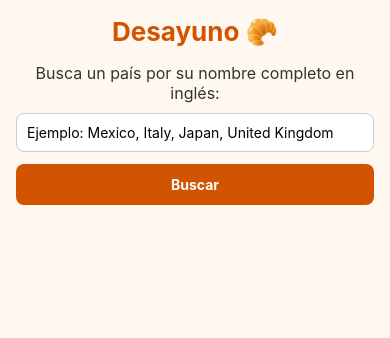
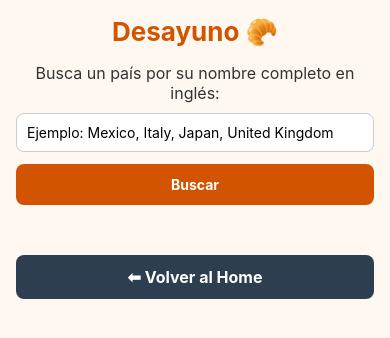
Before and after one commit to AngelsPinzon/ParcialComidita, a React Native app in the folder segunda/: screen /Desayuno in a window 390 px wide. Shown: the top 338 px of the page. Built offline with nearby package versions, Linux system fonts and the light colour scheme.

Commit message:
Se agrega un botón en "Desayuno" para volver al home

```diff
--- a/segunda/Desayuno.js
+++ b/segunda/Desayuno.js
@@ -1,11 +1,22 @@
-import React, { useState } from 'react';
-import { StyleSheet, Text, View, TextInput, TouchableOpacity, Image, ScrollView, ActivityIndicator } from 'react-native';
+import React, { useState, useRef } from 'react';
+import {
+    StyleSheet,
+    Text,
+    View,
+    TextInput,
+    TouchableOpacity,
+    Image,
+    ScrollView,
+    ActivityIndicator,
+    Animated
+} from 'react-native';
 
-export default function Desayuno() {
+export default function Desayuno({ navigation }) {
     const [pais, setPais] = useState('');
     const [data, setData] = useState(null);
-  const [recetas, setRecetas] = useState([]); // array para múltiples recetas
+    const [recetas, setRecetas] = useState([]);
     const [loading, setLoading] = useState(false);
+    const [recetaMensaje, setRecetaMensaje] = useState(null);
 
     const normalizePais = (input) => input.trim().toLowerCase();
 
@@ -32,6 +43,35 @@ export default function Desayuno() {
             'kenya': 'Kenyan',
         };
         return map[paisInput] || paisInput;
+    };
+
+    const traducirTexto = async (texto, source = 'en', target = 'es') => {
+        try {
+            const response = await fetch('https://de.libretranslate.com/translate', {
+                method: 'POST',
+                headers: {
+                    'Content-Type': 'application/json',
+                    'accept': 'application/json'
+                },
+                body: JSON.stringify({
+                    q: texto,
+                    source,
+                    target,
+                    format: 'text',
+                }),
+            });
+
+            const data = await response.json();
+            if (data && data.translatedText) {
+                return data.translatedText;
+            } else {
+                console.warn("Respuesta inesperada de LibreTranslate:", data);
+                return texto;
+            }
+        } catch (error) {
+            console.error('Error traduciendo:', error);
+            return texto;
+        }
     };
 
     const buscarPaisYRecetas = async () => {
@@ -79,8 +119,7 @@ export default function Desayuno() {
                 return;
             }
 
-      // Filtrar recetas que coincidan con el área
-      const mealsToCheck = jsonBreakfast.meals.slice(0, 50); // revisar hasta 50 para más opciones
+            const mealsToCheck = jsonBreakfast.meals.slice(0, 50);
             const recetasEncontradas = [];
 
             for (const meal of mealsToCheck) {
@@ -93,7 +132,7 @@ export default function Desayuno() {
                     const detalle = jsonDetalle.meals[0];
                     if (detalle.strArea.toLowerCase() === areaTheMealDB.toLowerCase()) {
                         recetasEncontradas.push(detalle);
-            if (recetasEncontradas.length >= 5) break; // máximo 5 recetas
+                        if (recetasEncontradas.length >= 5) break;
                     }
                 }
             }
@@ -105,7 +144,16 @@ export default function Desayuno() {
                 return;
             }
 
-      setRecetas(recetasEncontradas);
+            const recetasTraducidas = [];
+            for (const receta of recetasEncontradas) {
+                const instruccionesTraducidas = await traducirTexto(receta.strInstructions, 'en', 'es');
+                recetasTraducidas.push({
+                    ...receta,
+                    strInstructions: instruccionesTraducidas,
+                });
+            }
+
+            setRecetas(recetasTraducidas);
         } catch (error) {
             console.error(error);
             setData(null);
@@ -116,8 +164,31 @@ export default function Desayuno() {
         }
     };
 
-  // Estado para mensajes de error o info
-  const [recetaMensaje, setRecetaMensaje] = useState(null);
+    // 🔹 Botón animado
+    function AnimatedButton({ onPress, children }) {
+        const scale = useRef(new Animated.Value(1)).current;
+
+        const handlePressIn = () => {
+            Animated.spring(scale, { toValue: 0.95, useNativeDriver: true }).start();
+        };
+        const handlePressOut = () => {
+            Animated.spring(scale, { toValue: 1, friction: 3, tension: 40, useNativeDriver: true }).start();
+        };
+
+        return (
+            <Animated.View style={{ transform: [{ scale }] }}>
+                <TouchableOpacity
+                    style={styles.backButtonBottom}
+                    onPress={onPress}
+                    activeOpacity={0.8}
+                    onPressIn={handlePressIn}
+                    onPressOut={handlePressOut}
+                >
+                    <Text style={styles.backButtonText}>{children}</Text>
+                </TouchableOpacity>
+            </Animated.View>
+        );
+    }
 
     return (
         <ScrollView style={styles.container} keyboardShouldPersistTaps="handled">
@@ -163,6 +234,11 @@ export default function Desayuno() {
                     ))}
                 </View>
             )}
+
+            {/* 🔹 Botón de volver al Home al final */}
+            <AnimatedButton onPress={() => navigation.navigate('Home')}>
+                ⬅ Volver al Home
+            </AnimatedButton>
         </ScrollView>
     );
 }
@@ -262,4 +338,16 @@ const styles = StyleSheet.create({
         textAlign: 'center',
         marginBottom: 20,
     },
+    backButtonBottom: {
+        backgroundColor: '#2c3e50',
+        padding: 12,
+        borderRadius: 8,
+        marginTop: 30,
+        alignItems: 'center',
+    },
+    backButtonText: {
+        color: '#fff',
+        fontWeight: 'bold',
+        fontSize: 16,
+    },
 });
--- a/segunda/Home.js
+++ b/segunda/Home.js
@@ -1,5 +1,39 @@
-import React from 'react';
-import { StyleSheet, Text, View, ScrollView, Image, TouchableOpacity } from 'react-native';
+import React, { useRef } from 'react';
+import { StyleSheet, Text, View, ScrollView, Image, TouchableOpacity, Animated } from 'react-native';
+
+function AnimatedButton({ onPress, children, style }) {
+  const scale = useRef(new Animated.Value(1)).current;
+
+  const handlePressIn = () => {
+    Animated.spring(scale, {
+      toValue: 0.95,
+      useNativeDriver: true,
+    }).start();
+  };
+
+  const handlePressOut = () => {
+    Animated.spring(scale, {
+      toValue: 1,
+      friction: 3,
+      tension: 40,
+      useNativeDriver: true,
+    }).start();
+  };
+
+  return (
+    <Animated.View style={{ transform: [{ scale }] }}>
+      <TouchableOpacity
+        activeOpacity={0.8}
+        onPressIn={handlePressIn}
+        onPressOut={handlePressOut}
+        onPress={onPress}
+        style={style}
+      >
+        {children}
+      </TouchableOpacity>
+    </Animated.View>
+  );
+}
 
 export default function Home({ navigation }) {
   return (
@@ -24,7 +58,8 @@ export default function Home({ navigation }) {
 
       {/* Opciones del menú */}
       <View style={styles.menuRow}>
-        <TouchableOpacity onPress={() => navigation.navigate('Desayuno', { opcion: 'Desayuno' })}>
+        <AnimatedButton onPress={() => navigation.navigate('Desayuno', { opcion: 'Desayuno' })}>
+          <View>
             <Image
               style={styles.menuImage}
               source={{
@@ -32,9 +67,11 @@ export default function Home({ navigation }) {
               }}
             />
             <Text style={styles.menuText}>Desayuno 🥐</Text>
-        </TouchableOpacity>
+          </View>
+        </AnimatedButton>
 
-        <TouchableOpacity onPress={() => navigation.navigate('Details', { opcion: 'Almuerzo' })}>
+        <AnimatedButton onPress={() => navigation.navigate('Details', { opcion: 'Almuerzo' })}>
+          <View>
             <Image
               style={styles.menuImage}
               source={{
@@ -42,11 +79,13 @@ export default function Home({ navigation }) {
               }}
             />
             <Text style={styles.menuText}>Almuerzo 🍲</Text>
-        </TouchableOpacity>
+          </View>
+        </AnimatedButton>
       </View>
 
       <View style={styles.menuRow}>
-        <TouchableOpacity onPress={() => navigation.navigate('Details', { opcion: 'Cena' })}>
+        <AnimatedButton onPress={() => navigation.navigate('Details', { opcion: 'Cena' })}>
+          <View>
             <Image
               style={styles.menuImage}
               source={{
@@ -54,9 +93,11 @@ export default function Home({ navigation }) {
               }}
             />
             <Text style={styles.menuText}>Cena 🍷</Text>
-        </TouchableOpacity>
+          </View>
+        </AnimatedButton>
 
-        <TouchableOpacity onPress={() => navigation.navigate('Details', { opcion: 'Postres' })}>
+        <AnimatedButton onPress={() => navigation.navigate('Details', { opcion: 'Postres' })}>
+          <View>
             <Image
               style={styles.menuImage}
               source={{
@@ -64,7 +105,8 @@ export default function Home({ navigation }) {
               }}
             />
             <Text style={styles.menuText}>Postres 🍰</Text>
-        </TouchableOpacity>
+          </View>
+        </AnimatedButton>
       </View>
     </ScrollView>
   );
@@ -87,12 +129,12 @@ const styles = StyleSheet.create({
     position: "relative",
     marginBottom: 20,
     borderRadius: 20,
-    overflow: "hidden", // importante para que el borde redondeado afecte la imagen
+    overflow: "hidden",
     shadowColor: "#000",
     shadowOffset: { width: 0, height: 6 },
     shadowOpacity: 0.2,
     shadowRadius: 6,
-    elevation: 8, // sombra en Android
+    elevation: 8,
   },
   headerImage: {
     width: "100%",
```
Lines whose indentation alone changed are shown as unchanged.
